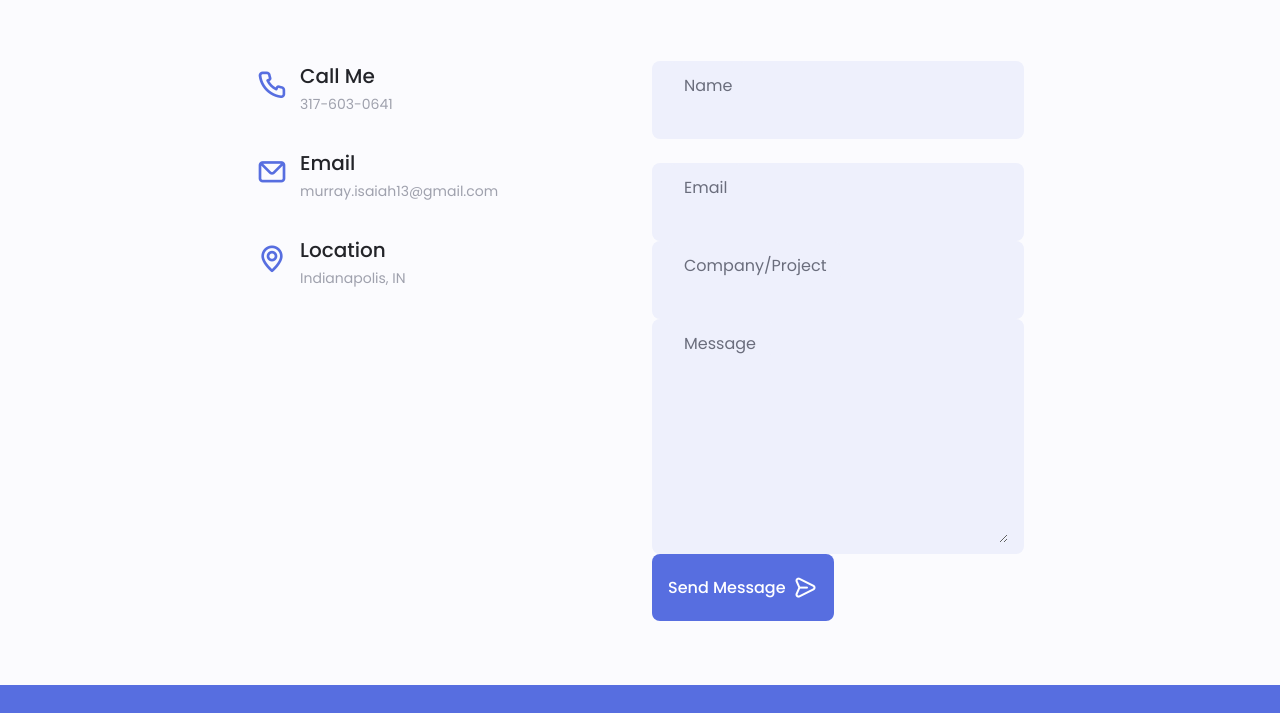
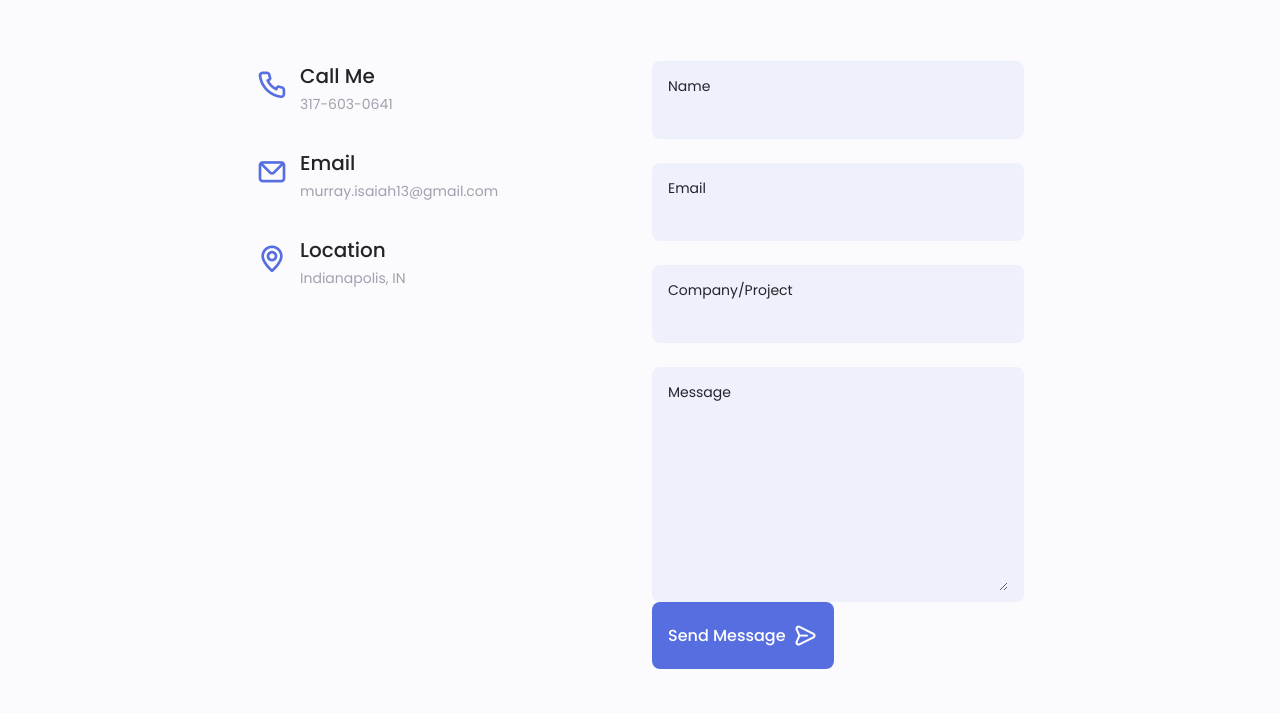
Before and after one commit to IsaiahMurray/Portfolio2022, a plain HTML site: page index.html in a window 1280 px wide. Shown: the part 3703-4416 px from the top of the page. Drawn offline with nearby package versions, Linux system fonts and the light colour scheme.

Commit message:
Fixed spacing

```diff
--- a/main.css
+++ b/main.css
@@ -816,9 +816,8 @@ img {
 }
 
 .contact-label{
-    background-color: var(--input-color);
-    border-radius: .5rem;
-    padding: .75rem 1rem .25rem;
+    font-size: var(--small-font-size);
+    color: var(--title-color);
 }
 
 .contact-input{
```
Also changed, not shown: index.html (+1 -1 lines).
